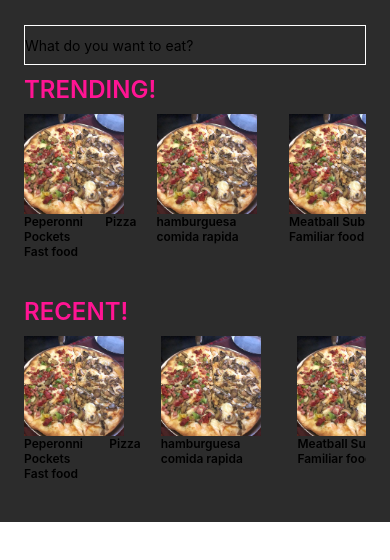
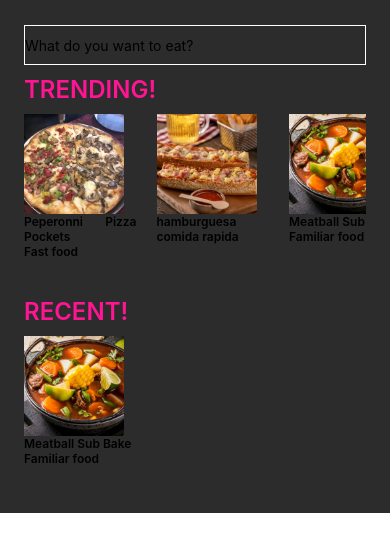
Before and after one commit to Brightcoders-Bootcamps/kata-04-recetario-de-cocina-recetario-de-cocina-team-03, a React Native app in the folder Recetario/: screen / in a window 390 px wide. Shown: the top 560 px of the page. Built offline with nearby package versions, Linux system fonts and the light colour scheme; what react-native would draw is missing.

Commit message:
product js added Co-authored-by: develiasdaniel eliasdanielsanchezlopez@gmail.com Co-authored-by: oswaldotovar32 oswaldotovar32@gmail.com Co-authored-by: 1ng-HeberH ing.heberh@gmail.com

```diff
--- a/Recetario/App.js
+++ b/Recetario/App.js
@@ -7,7 +7,7 @@
  */
 
 import React from 'react';
-import data from './BDD/products.json';
+import data from './BDD/products';
 import {
   SafeAreaView,
   StyleSheet,
@@ -32,42 +32,12 @@ import {
 
 const App: () => React$Node = () => {
 
-  function showIngredients() {
-    console.log(data);
-  }
-
-  // const renderItem = ({ item }) => {
-  //   console.log(item.id);
-  //   let img = "./images/";
-  //   let images = img.concat("",item.image);
-  //   console.log(images);
-  //   return (
-  //     <View style={styles.containerCard} key={item.id}>
-  //         {/* DUDAAAAAAAAAAAAAAAAAAAAAAAAAAAAAAAAAAAAAAAAAAAAAAAAAAAAAAAAAAAAAAAAAAAAAAA */}
-  //         <Image style={styles.foodCard} source={require('./images/1.jpg')} />
-  //         <Text style={styles.sectionTitle}>{item.name}</Text>
-  //         <Text style={styles.sectionTitle}>{item.description}</Text>
-  //     </View>
-  //   );
-  // };
-
-  const ListFood = (prop) => {
-    return (
-      <FlatList
-        data={data}
-        style={styles.containerTest}
-        renderItem={renderItem}
-        numColumns={3}
-      />
-    );
-  }
-
   const ElementFood = (props) => {
     return (
       <ScrollView horizontal={true}>
         {data.map( r =>
         <View style={styles.containerCard} key={r.id}>
-          <Image  style={styles.foodCard} source={require('./images/1.jpg')} />
+          <Image  style={styles.foodCard} source={r.image} />
           <Text style={styles.sectionTitle}>{r.name}</Text>
           <Text style={styles.sectionTitle}>{r.description}</Text>
          </View>
@@ -83,7 +53,7 @@ const App: () => React$Node = () => {
           { if (r.status){
             return (
               <View style={styles.containerCard} key={r.id}>
-                <Image style={styles.foodCard} source={require('./images/1.jpg')} />
+                <Image style={styles.foodCard} source={r.image} />
                 <Text style={styles.sectionTitle}>{r.name}</Text>
                 <Text style={styles.sectionTitle}>{r.description}</Text>
               </View>
@@ -93,8 +63,6 @@ const App: () => React$Node = () => {
       </ScrollView>
     );
   }
-
-
 
   return (
     <>
@@ -157,7 +125,6 @@ const styles = StyleSheet.create({
     width:  100,
     flex: 1,
     flexDirection: 'row',
-    // justifyContent: 'space-between',
   },
   foodCard : {
     height: 100,
@@ -212,7 +179,6 @@ const styles = StyleSheet.create({
     height: 170,
     width:  130,
     flex: 1,
-    // flexDirection: 'row',
   }
 });
 
--- /dev/null
+++ b/Recetario/BDD/products.js
@@ -0,0 +1,109 @@
+let products = [
+    {
+      "id": "1",
+      "name": "Peperonni Pizza Pockets",
+      "description": "Fast food",
+      "servings": "3",
+      "love": "1",
+      "status": false,
+      "image": require("../images/1.jpg"),
+      "ingredients": [
+        {
+          "ingredient": "milk",
+          "quantity": "1 onze"
+        },
+        {
+          "ingredient": "milk",
+          "quantity": "1 onze"
+        }
+      ]
+    },
+    {
+      "id": "2",
+      "name": "hamburguesa",
+      "description": "comida rapida",
+      "servings": "3",
+      "love": "0",
+      "status": false,
+      "image": require("../images/2.jpg"),
+      "ingredients": [
+        {
+          "ingredient": "milk",
+          "quantity": "1 onze"
+        }
+      ]
+    },
+    {
+      "id": "3",
+      "name": "Meatball Sub Bake",
+      "description": "Familiar food",
+      "servings": "3",
+      "love": "0",
+      "status": true,
+      "image": require("../images/3.jpg"),
+      "ingredients": [
+        {
+          "ingredient": "refrigerated biscuit",
+          "quantity": "1 tube"
+        },
+        {
+          "ingredient": "frozen mini meatballs",
+          "quantity": "24"
+        },
+        {
+          "ingredient": "marinada sauce",
+          "quantity": "1 jar"
+        },
+        {
+          "ingredient": "sherdded mozzarella cheese",
+          "quantity": "2cup"
+        }
+      ]
+    },
+    {
+      "id": "4",
+      "name": "Classic Waffles",
+      "description": "",
+      "servings": "3",
+      "love": "0",
+      "status":false,
+      "image": require("../images/4.jpg"),
+      "ingredients": [
+        {
+          "ingredient": "all-purpose flour",
+          "quantity": "2 cup"
+        },
+        {
+          "ingredient": "salt",
+          "quantity": "1 teaspoon"
+        },
+        {
+          "ingredient": "baking powder",
+          "quantity": "4 teaspoons"
+        },
+        {
+          "ingredient": "white sugar",
+          "quantity": "2 tablespoons"
+        },
+        {
+          "ingredient": "eggs",
+          "quantity": "2"
+        },
+        {
+          "ingredient": "warm milk",
+          "quantity": "1 1/2"
+        },
+        {
+          "ingredient": "butter melted",
+          "quantity": "1/3 cup"
+        },
+        {
+          "ingredient": "vanilla extract",
+          "quantity": "1 teaspoon"
+        }
+      ]
+    }
+  ]
+
+
+  export default products;
--- a/Recetario/BDD/products.json
+++ /dev/null
@@ -1,106 +0,0 @@
-[
-  {
-    "id": "1",
-    "name": "Peperonni Pizza Pockets",
-    "description": "Fast food",
-    "servings": "3",
-    "love": "1",
-    "status": true,
-    "image": "1.jpg",
-    "ingredients": [
-      {
-        "ingredient": "milk",
-        "quantity": "1 onze"
-      },
-      {
-        "ingredient": "milk",
-        "quantity": "1 onze"
-      }
-    ]
-  },
-  {
-    "id": "2",
-    "name": "hamburguesa",
-    "description": "comida rapida",
-    "servings": "3",
-    "love": "0",
-    "status": true,
-    "image": "2.jpg",
-    "ingredients": [
-      {
-        "ingredient": "milk",
-        "quantity": "1 onze"
-      }
-    ]
-  },
-  {
-    "id": "3",
-    "name": "Meatball Sub Bake",
-    "description": "Familiar food",
-    "servings": "3",
-    "love": "0",
-    "status": true,
-    "image": "3.jpg",
-    "ingredients": [
-      {
-        "ingredient": "refrigerated biscuit",
-        "quantity": "1 tube"
-      },
-      {
-        "ingredient": "frozen mini meatballs",
-        "quantity": "24"
-      },
-      {
-        "ingredient": "marinada sauce",
-        "quantity": "1 jar"
-      },
-      {
-        "ingredient": "sherdded mozzarella cheese",
-        "quantity": "2cup"
-      }
-    ]
-  },
-  {
-    "id": "4",
-    "name": "Classic Waffles",
-    "description": "",
-    "servings": "3",
-    "love": "0",
-    "status":false,
-    "image": "4.jpg",
-    "ingredients": [
-      {
-        "ingredient": "all-purpose flour",
-        "quantity": "2 cup"
-      },
-      {
-        "ingredient": "salt",
-        "quantity": "1 teaspoon"
-      },
-      {
-        "ingredient": "baking powder",
-        "quantity": "4 teaspoons"
-      },
-      {
-        "ingredient": "white sugar",
-        "quantity": "2 tablespoons"
-      },
-      {
-        "ingredient": "eggs",
-        "quantity": "2"
-      },
-      {
-        "ingredient": "warm milk",
-        "quantity": "1 1/2"
-      },
-      {
-        "ingredient": "butter melted",
-        "quantity": "1/3 cup"
-      },
-      {
-        "ingredient": "vanilla extract",
-        "quantity": "1 teaspoon"
-      }
-    ]
-  }
-]
```
Also changed, not shown: 29 other files (tests, documents, lock files or other folders).
